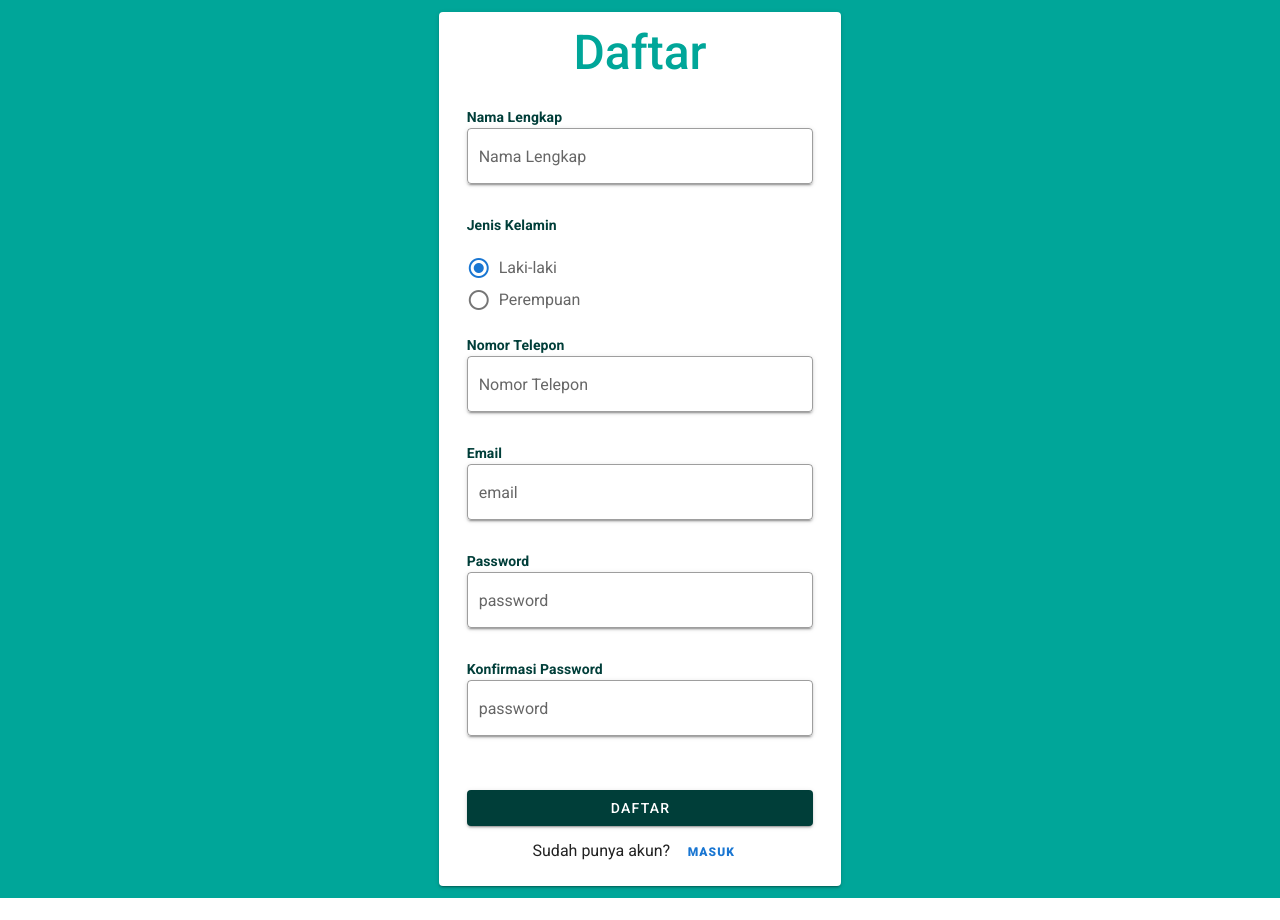
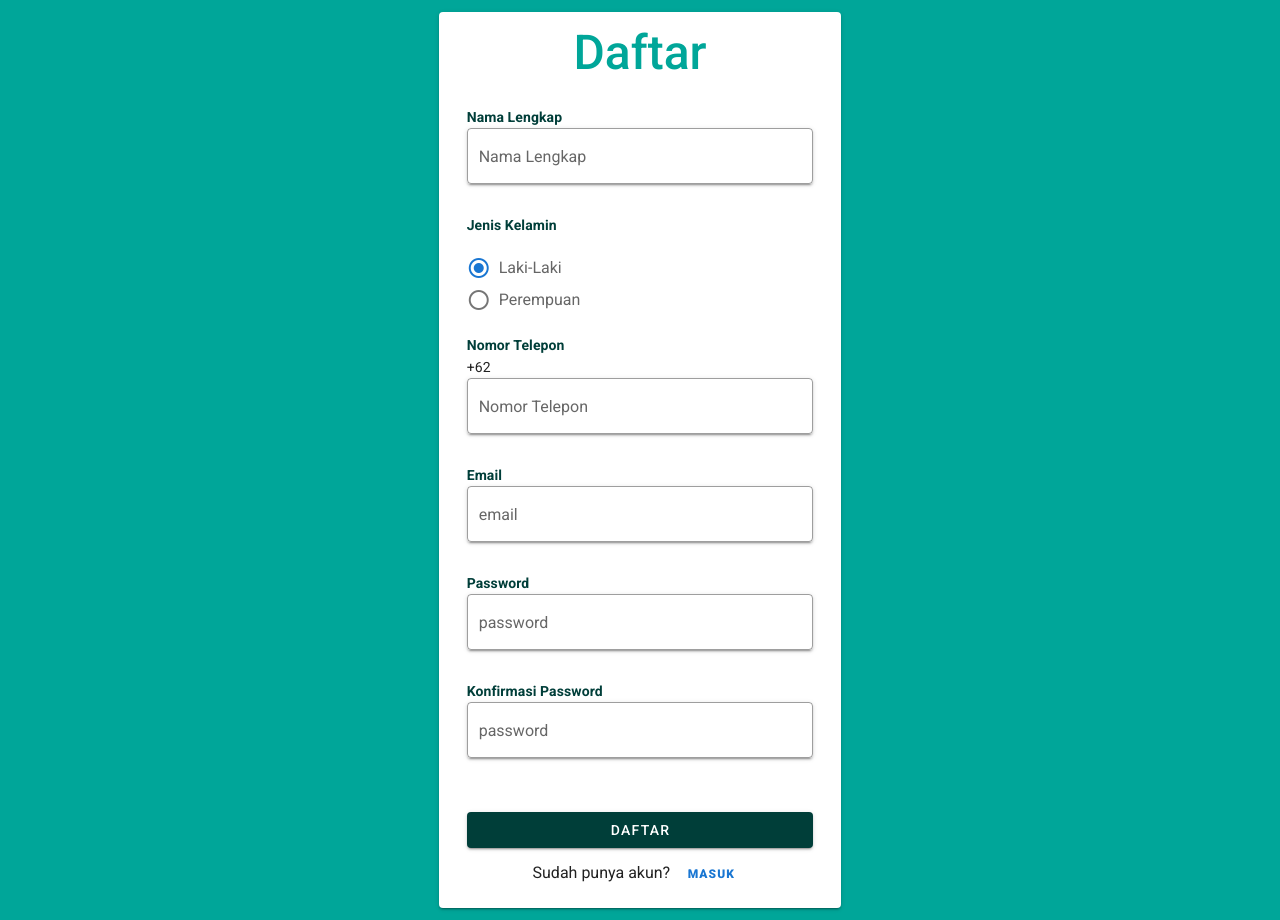
Before and after one commit to erlnrinzl/WasteNotMarketPlace, a Nuxt app: page /register in a window 1280 px wide. Before the commit the page ends 898 px from the top, so only its background shows below. Built offline with nearby package versions, Linux system fonts and the light colour scheme.

Commit message:
Connect register page to api

```diff
--- a/pages/register.vue
+++ b/pages/register.vue
@@ -10,7 +10,7 @@
             <v-card-text class="text-left">
               <label for="fullname" class="custom-secondary--text font-weight-bold">Nama Lengkap</label>
               <v-text-field
-                v-model="formData.email"
+                v-model="formData.name"
                 name="fullname"
                 label="Nama Lengkap"
                 type="text"
@@ -24,16 +24,17 @@
                 name="radio_gender"
               >
                 <v-radio
-                  label="Laki-laki"
-                  value="male"
+                  label="Laki-Laki"
+                  value="Laki Laki"
                 />
                 <v-radio
                   label="Perempuan"
-                  value="female"
+                  value="Perempuan"
                 />
               </v-radio-group>
               <label for="phone" class="custom-secondary--text font-weight-bold">Nomor Telepon</label>
               <v-form>
+                +62
                 <v-text-field
                   v-model="formData.phone"
                   name="phone"
@@ -147,16 +148,19 @@ export default {
       //     this.emailExist = true
       //   })
     },
-    onSubmit () {
+    async onSubmit () {
       this.isDisabled = true
-      // this.$axios.$post('url', this.formData).then((response) => {
-      //   console.log(response)
-      //   this.isDisabled = false
-      //   this.$router.push('/login')
-      // }).catch((error) => {
-      //   this.isDisabled = false
-      //   console.error(error)
-      // })
+      try {
+        const { email, password, phone, name, retype_Password: confirmPassword, gender } = this.formData
+        const phoneNumber = `+62${phone}`
+        await this.$api.post('/auth/register', { name, email, password, phoneNumber, confirmPassword, gender })
+
+        this.$router.push('/login')
+      } catch (error) {
+        // Handle errors
+      } finally {
+        this.isDisabled = false
+      }
     }
   }
 }
```
